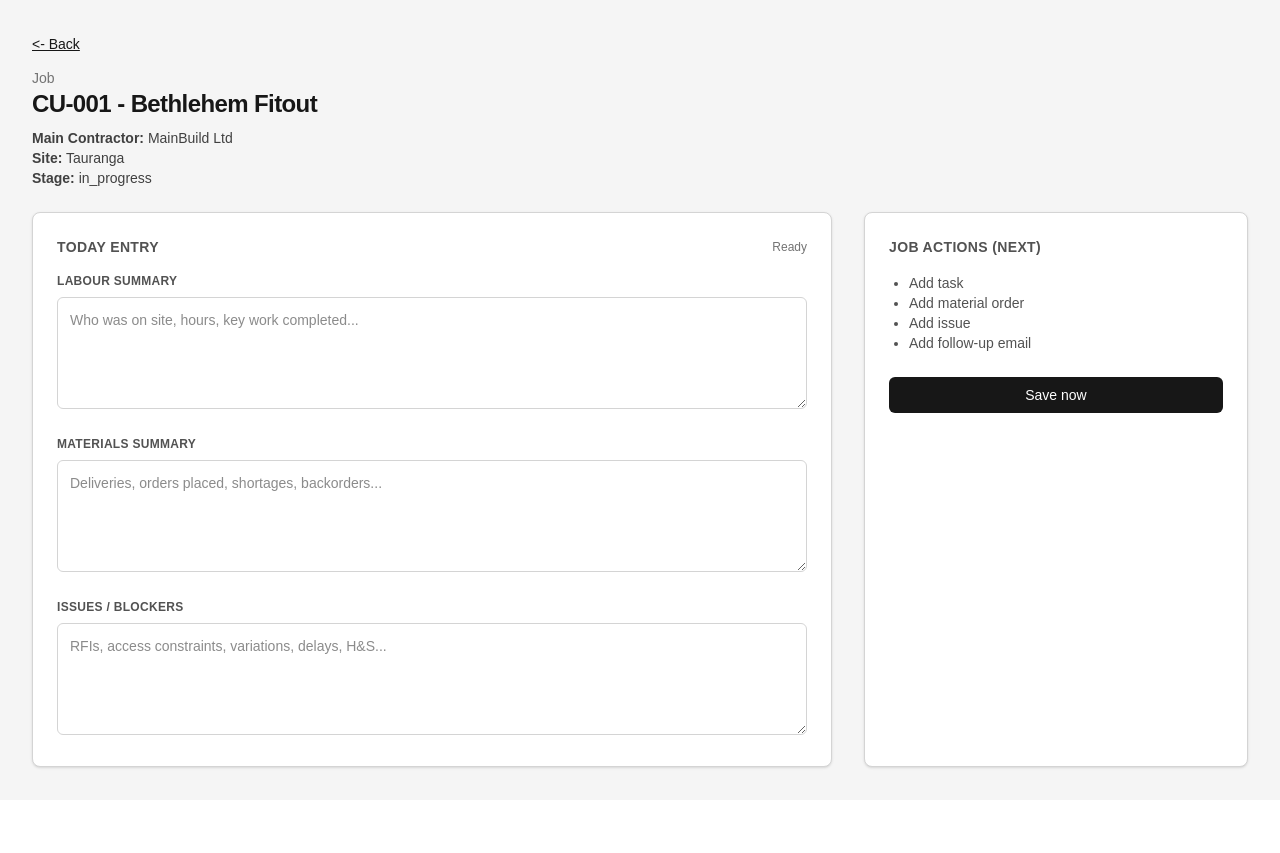
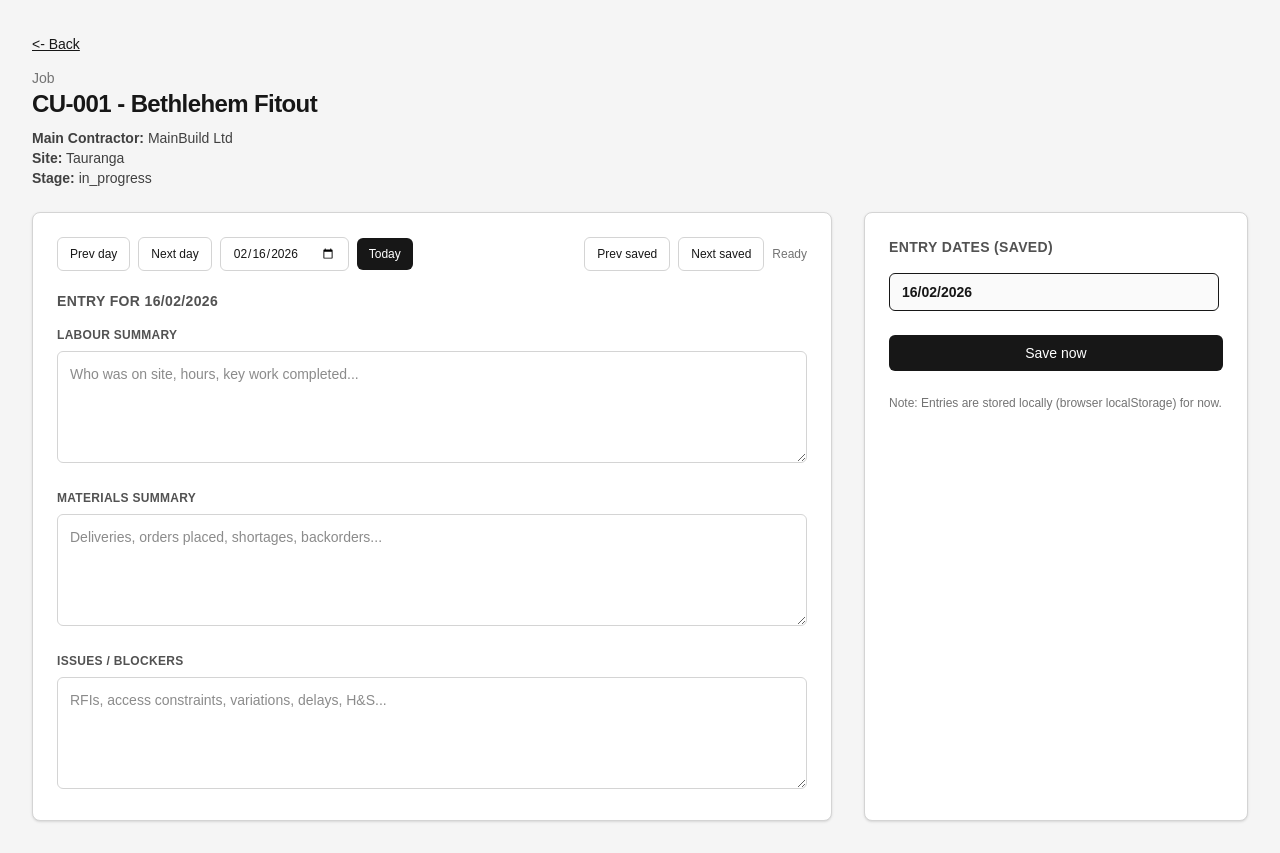
Before and after one commit to dcljlong/ForgeSiteDiary, a Next.js app: page /jobs/CU-001 in a window 1280 px wide. Before the commit the page ends 800 px from the top, so only its background shows below. Built offline with nearby package versions, Linux system fonts and the light colour scheme.

Commit message:
feat: M7 job entry date navigation + NZ display format

```diff
--- a/src/app/jobs/[jobId]/page.tsx
+++ b/src/app/jobs/[jobId]/page.tsx
@@ -1,63 +1,108 @@
 "use client";
-import Link from 'next/link';
-import { use, useEffect, useMemo, useRef, useState } from 'react';
-import { seedJobs } from '@/lib/domain/seedJobs';
-import { jobs } from '@/lib/domain/devStore';
-import { getOrCreateTodayEntry, updateDailyEntry } from '@/lib/domain/dailyEntryStore';
+import Link from "next/link";
+import { use, useEffect, useMemo, useRef, useState } from "react";
+import { seedJobs } from "@/lib/domain/seedJobs";
+import { jobs } from "@/lib/domain/devStore";
+import { todayLocalDate } from "@/lib/domain/dates";
+import { getOrCreateEntry, listJobEntryDates, updateDailyEntry } from "@/lib/domain/dailyEntryStore";
 
 type Props = {
   params: Promise<{ jobId: string }>;
 };
 
-type SaveState = 'idle' | 'dirty' | 'saving' | 'saved' | 'error';
+type SaveState = "idle" | "dirty" | "saving" | "saved" | "error";
+
+function addDaysLocal(ymd: string, days: number): string {
+  // Local-date math, no UTC conversion (prevents NZ +13 "next day doesn't change")
+  const [y, m, d0] = ymd.split("-").map((n) => Number(n));
+  const dt = new Date(y, m - 1, d0); // local midnight
+  dt.setDate(dt.getDate() + days);
+  const yy = dt.getFullYear();
+  const mm = String(dt.getMonth() + 1).padStart(2, "0");
+  const dd = String(dt.getDate()).padStart(2, "0");
+  return `${yy}-${mm}-${dd}`;
+}
+
+function formatNZ(ymd: string): string {
+  // Display-only NZ format: dd/MM/yyyy (keeps input type="date" as yyyy-MM-dd)
+  if (!ymd) return "";
+  const parts = ymd.split("-");
+  if (parts.length !== 3) return ymd;
+  const y = parts[0], m = parts[1], d = parts[2];
+  if (!y || !m || !d) return ymd;
+  return d + "/" + m + "/" + y;
+}
+
 
 export default function JobDetailPage({ params }: Props) {
   seedJobs();
 
-  const { jobId } = (use(params) as { jobId: string });
+  const { jobId } = use(params) as { jobId: string };
   const job = jobs.find((j) => j.id === jobId);
 
-  const [labourSummary, setLabourSummary] = useState('');
-  const [materialsSummary, setMaterialsSummary] = useState('');
-  const [issuesSummary, setIssuesSummary] = useState('');
+  // Hydration-safe: render nothing dynamic until mounted on client
+  const [mounted, setMounted] = useState(false);
 
-  const [saveState, setSaveState] = useState<SaveState>('idle');
+  // M7: selected date (YYYY-MM-DD) - set after mount to avoid SSR/client mismatch
+  const [selectedDate, setSelectedDate] = useState<string>("");
+
+  useEffect(() => {
+    setMounted(true);
+    setSelectedDate(todayLocalDate());
+  }, []);
+
+  const entry = useMemo(() => {
+    if (!mounted || !selectedDate) return null;
+    return getOrCreateEntry(jobId, selectedDate);
+  }, [mounted, jobId, selectedDate]);
+
+  const entryDates = useMemo(() => {
+    if (!mounted) return [];
+    const dates = listJobEntryDates(jobId) ?? [];
+    return [...dates].sort(); // ascending YYYY-MM-DD
+  }, [mounted, jobId, entry?.id]);
+
+  const [labourSummary, setLabourSummary] = useState("");
+  const [materialsSummary, setMaterialsSummary] = useState("");
+  const [issuesSummary, setIssuesSummary] = useState("");
+
+  const [saveState, setSaveState] = useState<SaveState>("idle");
   const [lastSavedAt, setLastSavedAt] = useState<string | null>(null);
   const saveTimer = useRef<number | null>(null);
 
-  const todayEntry = useMemo(() => getOrCreateTodayEntry(jobId), [jobId]);
-
   useEffect(() => {
-    setLabourSummary(todayEntry.labourSummary ?? '');
-    setMaterialsSummary(todayEntry.materialsSummary ?? '');
-    setIssuesSummary(todayEntry.issuesSummary ?? '');
-    setSaveState('idle');
+    if (!entry) return;
+    setLabourSummary(entry.labourSummary ?? "");
+    setMaterialsSummary(entry.materialsSummary ?? "");
+    setIssuesSummary(entry.issuesSummary ?? "");
+    setSaveState("idle");
     setLastSavedAt(null);
-  }, [todayEntry.id]);
+  }, [entry?.id]);
 
   function markDirty() {
-    setSaveState((s) => (s === 'saving' ? 'saving' : 'dirty'));
+    setSaveState((s) => (s === "saving" ? "saving" : "dirty"));
   }
 
   function saveNow() {
+    if (!entry) return;
     try {
-      setSaveState('saving');
-      const updated = updateDailyEntry(todayEntry.id, {
+      setSaveState("saving");
+      const updated = updateDailyEntry(entry.id, {
         labourSummary,
         materialsSummary,
         issuesSummary,
       });
-      if (!updated) throw new Error('updateDailyEntry returned undefined');
-      setSaveState('saved');
+      if (!updated) throw new Error("updateDailyEntry returned undefined");
+      setSaveState("saved");
       setLastSavedAt(new Date().toLocaleTimeString());
     } catch {
-      setSaveState('error');
+      setSaveState("error");
     }
   }
 
   useEffect(() => {
     if (saveTimer.current) window.clearTimeout(saveTimer.current);
-    if (saveState !== 'dirty') return;
+    if (saveState !== "dirty") return;
 
     saveTimer.current = window.setTimeout(() => {
       saveNow();
@@ -69,6 +114,25 @@ export default function JobDetailPage({ params }: Props) {
     // eslint-disable-next-line react-hooks/exhaustive-deps
   }, [saveState, labourSummary, materialsSummary, issuesSummary]);
 
+  function gotoToday() {
+    setSelectedDate(todayLocalDate());
+  }
+  function gotoPrevDay() {
+    setSelectedDate((d) => addDaysLocal(d, -1));
+  }
+  function gotoNextDay() {
+    setSelectedDate((d) => addDaysLocal(d, 1));
+  }
+  function gotoPrevSaved() {
+    const idx = entryDates.indexOf(selectedDate);
+    if (idx > 0) setSelectedDate(entryDates[idx - 1]);
+    if (idx === -1 && entryDates.length > 0) setSelectedDate(entryDates[entryDates.length - 1]);
+  }
+  function gotoNextSaved() {
+    const idx = entryDates.indexOf(selectedDate);
+    if (idx >= 0 && idx < entryDates.length - 1) setSelectedDate(entryDates[idx + 1]);
+  }
+
   if (!job) {
     return (
       <main className="min-h-screen bg-neutral-100 p-8 text-neutral-900">
@@ -79,6 +143,22 @@ export default function JobDetailPage({ params }: Props) {
         <Link href="/" className="mt-6 inline-block text-sm font-medium underline">
           Back to dashboard
         </Link>
+      </main>
+    );
+  }
+
+  // Critical: avoid rendering entry UI until mounted+date+entry exist
+  if (!mounted || !selectedDate || !entry) {
+    return (
+      <main className="min-h-screen bg-neutral-100 p-8 text-neutral-900">
+        <Link href="/" className="text-sm font-medium underline">
+          &lt;- Back
+        </Link>
+        <div className="mt-3 text-sm text-neutral-500">Job</div>
+        <h1 className="text-2xl font-bold tracking-tight">
+          {job.jobNumber} - {job.name}
+        </h1>
+        <div className="mt-4 text-sm text-neutral-600">Loading entry...</div>
       </main>
     );
   }
@@ -96,27 +176,88 @@ export default function JobDetailPage({ params }: Props) {
         </h1>
 
         <div className="mt-2 text-sm text-neutral-700">
-          <div><span className="font-semibold">Main Contractor:</span> {job.mainContractor}</div>
-          <div><span className="font-semibold">Site:</span> {job.siteAddress}</div>
-          <div><span className="font-semibold">Stage:</span> {job.stage}</div>
+          <div>
+            <span className="font-semibold">Main Contractor:</span> {job.mainContractor}
+          </div>
+          <div>
+            <span className="font-semibold">Site:</span> {job.siteAddress}
+          </div>
+          <div>
+            <span className="font-semibold">Stage:</span> {job.stage}
+          </div>
         </div>
       </div>
 
       <div className="grid grid-cols-12 gap-8">
         <section className="col-span-8 rounded-lg border border-neutral-300 bg-white p-6 shadow-sm">
-          <div className="mb-4 flex items-center justify-between">
-            <h2 className="text-sm font-semibold uppercase tracking-wide text-neutral-600">
-              Today Entry
-            </h2>
+          <div className="mb-5 flex flex-wrap items-center justify-between gap-3">
+            <div className="flex items-center gap-2">
+              <button
+                type="button"
+                className="rounded-md border border-neutral-300 bg-white px-3 py-2 text-xs font-medium hover:bg-neutral-50"
+                onClick={gotoPrevDay}
+                title="Previous day"
+              >
+                Prev day
+              </button>
+
+              <button
+                type="button"
+                className="rounded-md border border-neutral-300 bg-white px-3 py-2 text-xs font-medium hover:bg-neutral-50"
+                onClick={gotoNextDay}
+                title="Next day"
+              >
+                Next day
+              </button>
+
+              <input
+                type="date"
+                className="rounded-md border border-neutral-300 px-3 py-2 text-xs"
+                value={selectedDate}
+                onChange={(e) => setSelectedDate(e.target.value)}
+              />
+
+              <button
+                type="button"
+                className="rounded-md bg-neutral-900 px-3 py-2 text-xs font-medium text-white hover:bg-neutral-800"
+                onClick={gotoToday}
+              >
+                Today
+              </button>
+            </div>
+
+            <div className="flex items-center gap-2">
+              <button
+                type="button"
+                className="rounded-md border border-neutral-300 bg-white px-3 py-2 text-xs font-medium hover:bg-neutral-50"
+                onClick={gotoPrevSaved}
+                title="Jump to previous saved entry date"
+              >
+                Prev saved
+              </button>
+
+              <button
+                type="button"
+                className="rounded-md border border-neutral-300 bg-white px-3 py-2 text-xs font-medium hover:bg-neutral-50"
+                onClick={gotoNextSaved}
+                title="Jump to next saved entry date"
+              >
+                Next saved
+              </button>
 
               <div className="text-xs text-neutral-500">
-              {saveState === 'idle' && 'Ready'}
-              {saveState === 'dirty' && 'Unsaved'}
-              {saveState === 'saving' && 'Saving...'}
-              {saveState === 'saved' && `Saved ${lastSavedAt ?? ''}`.trim()}
-              {saveState === 'error' && 'Save failed'}
+                {saveState === "idle" && "Ready"}
+                {saveState === "dirty" && "Unsaved"}
+                {saveState === "saving" && "Saving..."}
+                {saveState === "saved" && `Saved ${lastSavedAt ?? ""}`.trim()}
+                {saveState === "error" && "Save failed"}
               </div>
             </div>
+          </div>
+
+          <h2 className="mb-4 text-sm font-semibold uppercase tracking-wide text-neutral-600">
+            Entry for {formatNZ(selectedDate)}
+          </h2>
 
           <div className="space-y-5">
             <div>
@@ -127,7 +268,10 @@ export default function JobDetailPage({ params }: Props) {
                 className="h-28 w-full rounded-md border border-neutral-300 p-3 text-sm outline-none focus:ring-2 focus:ring-neutral-900/20"
                 placeholder="Who was on site, hours, key work completed..."
                 value={labourSummary}
-                onChange={(e) => { setLabourSummary(e.target.value); markDirty(); }}
+                onChange={(e) => {
+                  setLabourSummary(e.target.value);
+                  markDirty();
+                }}
               />
             </div>
 
@@ -139,7 +283,10 @@ export default function JobDetailPage({ params }: Props) {
                 className="h-28 w-full rounded-md border border-neutral-300 p-3 text-sm outline-none focus:ring-2 focus:ring-neutral-900/20"
                 placeholder="Deliveries, orders placed, shortages, backorders..."
                 value={materialsSummary}
-                onChange={(e) => { setMaterialsSummary(e.target.value); markDirty(); }}
+                onChange={(e) => {
+                  setMaterialsSummary(e.target.value);
+                  markDirty();
+                }}
               />
             </div>
 
@@ -151,7 +298,10 @@ export default function JobDetailPage({ params }: Props) {
                 className="h-28 w-full rounded-md border border-neutral-300 p-3 text-sm outline-none focus:ring-2 focus:ring-neutral-900/20"
                 placeholder="RFIs, access constraints, variations, delays, H&S..."
                 value={issuesSummary}
-                onChange={(e) => { setIssuesSummary(e.target.value); markDirty(); }}
+                onChange={(e) => {
+                  setIssuesSummary(e.target.value);
+                  markDirty();
+                }}
               />
             </div>
           </div>
@@ -159,16 +309,35 @@ export default function JobDetailPage({ params }: Props) {
 
         <aside className="col-span-4 rounded-lg border border-neutral-300 bg-white p-6 shadow-sm">
           <h2 className="mb-4 text-sm font-semibold uppercase tracking-wide text-neutral-600">
-            Job Actions (Next)
+            Entry Dates (Saved)
           </h2>
 
-          <ul className="mb-6 list-disc pl-5 text-sm text-neutral-600">
-            <li>Add task</li>
-            <li>Add material order</li>
-            <li>Add issue</li>
-            <li>Add follow-up email</li>
-          </ul>
+          {entryDates.length === 0 ? (
+            <div className="text-sm text-neutral-500">No saved entries yet.</div>
+          ) : (
+            <div className="max-h-64 space-y-2 overflow-auto pr-1">
+              {entryDates
+                .slice()
+                .reverse()
+                .map((d) => (
+                  <button
+                    key={d}
+                    type="button"
+                    className={[
+                      "w-full rounded-md border px-3 py-2 text-left text-sm",
+                      d === selectedDate
+                        ? "border-neutral-900 bg-neutral-50 font-semibold"
+                        : "border-neutral-300 bg-white hover:bg-neutral-50",
+                    ].join(" ")}
+                    onClick={() => setSelectedDate(d)}
+                  >
+                    {formatNZ(d)}
+                  </button>
+                ))}
+            </div>
+          )}
 
+          <div className="mt-6">
             <button
               className="w-full rounded-md bg-neutral-900 px-4 py-2 text-sm font-medium text-white hover:bg-neutral-800"
               onClick={() => saveNow()}
@@ -176,6 +345,11 @@ export default function JobDetailPage({ params }: Props) {
             >
               Save now
             </button>
+          </div>
+
+          <div className="mt-6 text-xs text-neutral-500">
+            Note: Entries are stored locally (browser localStorage) for now.
+          </div>
         </aside>
       </div>
     </main>
```
Lines whose indentation alone changed are shown as unchanged.
